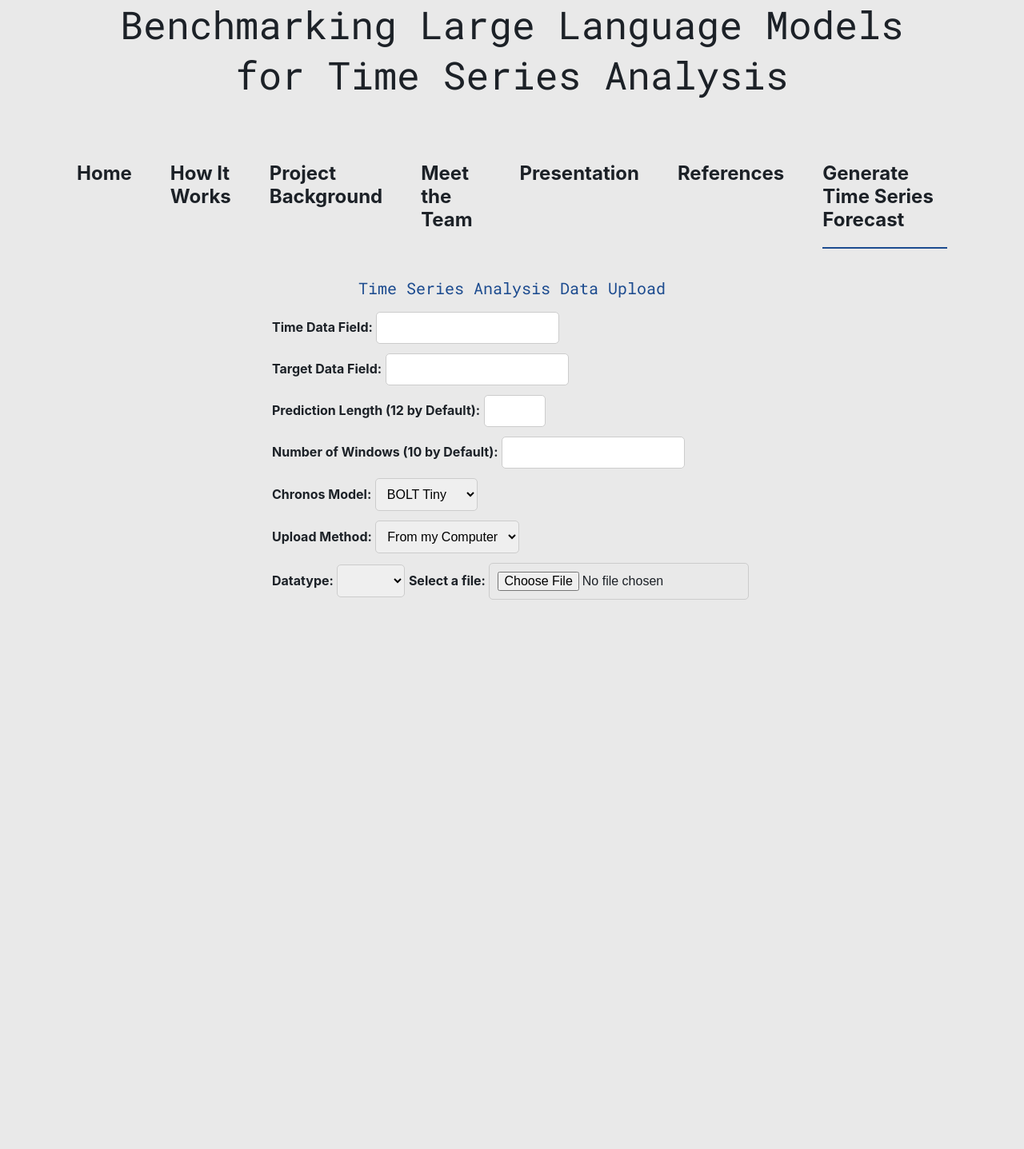
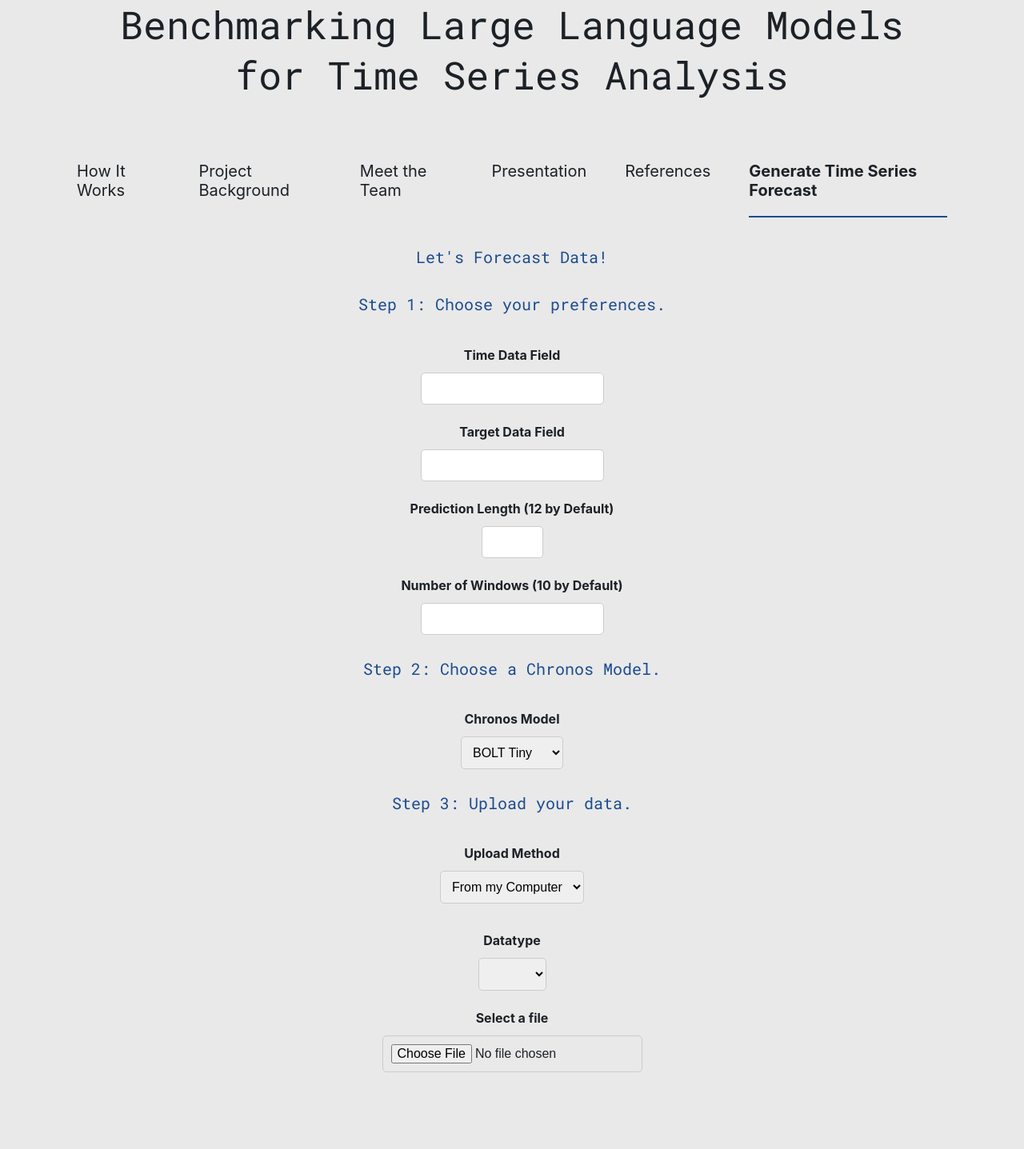
Before and after one commit to sage-p1/SDP-Team-01-Spring-2025-Project-Files, a Flask app: page /upload in a window 1280 px wide. Shown: the part 180-1617 px from the top of the page at 80% size. Before the commit the page ends 930 px from the top, so only its background shows below. Run offline with Flask 3, Linux system fonts and the light colour scheme.

Commit message:
designing

```diff
--- a/v6/static/css/main.css
+++ b/v6/static/css/main.css
@@ -40,12 +40,15 @@
     margin-top: 24px;
 }
 
+.logo a {
+    text-decoration: none;
+}
+
 .nav-bar {
     display: flex;
     justify-content: center;
     gap: 48px;
     padding: 20px 0;
-    font-size: 24px;
     margin-top: 20px;
 }
 
@@ -56,19 +59,30 @@
     padding: 20px 0;
     text-decoration: none;
     color: #1C2127;
-    font-size: 24px;
-    font-weight: bold;
+    font-size: 20px;
+    font-weight: normal;
 }
 
 
 .overview {
     display: flex;
-    justify-content: space-around;
-    width: 600px;
+    flex-direction: row;
+    justify-content: center;
     color:#1C4B8F;
     font-size: 20px;
 }
 
+.overview p {
+    width: 500px;
+    text-align: justify;
+    margin-right: 100px;
+    margin-top: 50px;
+}
+
+.overview img {
+    width: 500px;
+    height: 350px;
+}
 
 
 
@@ -170,3 +184,63 @@
     margin-top: 40px;
     margin-bottom: 24px;
 }
+
+.intro {
+    display: flex;
+    flex-direction: column;
+    align-items: center;
+}
+
+.intro img {
+    width: 400px;
+}
+
+.steps {
+    display: flex;
+    flex-direction: column;
+    align-items: center;
+}
+
+.steps label {
+    margin-top: 24px;
+    margin-bottom: 12px;
+}
+
+.upload_button {
+    display: flex;
+    justify-content: center;
+    margin-top: 50px;
+}
+
+
+.upload_button a {
+    display: flex;
+    justify-content: center;
+    width: 150px;
+    padding: 10px 20px;
+    background-color: #e9e9e9;
+    color: #1C2127;
+    border-radius: 30px;
+    border: 2px solid #1C4B8F;
+    font-size: 16px;
+    font-weight: bold;
+    transition: all 0.3s ease;
+    text-decoration: none;
+}
+
+.upload_button a:hover {
+    background-color: #3148F6;
+    color: #e9e9e9;
+    border-color: #3148F6;
+}
+
+.upload_button p {
+    margin: 0;
+    text-align: center;
+    font-family: 'Inter', sans-serif;
+}
+
+.upload_button a.active {
+    background-color: #3148F6;
+    color: #e9e9e9;
+}
--- a/v6/templates/base.html
+++ b/v6/templates/base.html
@@ -10,11 +10,12 @@
 <body>
     <h2>UConn CSE Senior Design Project Team 1</h2>
     <div class="logo">
-        <h1>Benchmarking Large Language Models</h1>
-        <h1>for Time Series Analysis</h1>
+        <a href="/home">
+            <h1>Benchmarking Large Language Models</h1>
+            <h1>for Time Series Analysis</h1>
+        </a>
     </div>
     <nav class="nav-bar">
-        <a href="/home" class="{% if request.path == '/home' %}active{% endif %}">Home</a>
         <a href="/how_it_works" class="{% if request.path == '/how_it_works' %}active{% endif %}">How It Works</a>
         <a href="/background" class="{% if request.path == '/background' %}active{% endif %}">Project Background</a>
         <a href="/team" class="{% if request.path == '/team' %}active{% endif %}">Meet the Team</a>
--- a/v6/templates/upload_data.html
+++ b/v6/templates/upload_data.html
@@ -67,26 +67,22 @@
 {% endblock %}
 
 {% block body %}
-<h2>Time Series Analysis Data Upload</h2>
+<h2>Let's Forecast Data!</h2>
 <form action="{{ url_for('result') }}" method="POST" enctype="multipart/form-data">
-    <div>
-        <label for="time">Time Data Field:</label>
+    <div class="steps">
+        <h2>Step 1: Choose your preferences.</h2>
+        <label for="time">Time Data Field</label>
         <input type="text" name="time" required>
-    </div>
-    <div>
-        <label for="target">Target Data Field:</label>
+        <label for="target">Target Data Field</label>
         <input type="text" name="target" required>
-    </div>
-    <div>
-        <label for="prediction_length">Prediction Length (12 by Default):</label>
+        <label for="prediction_length">Prediction Length (12 by Default)</label>
         <input type="number" id="prediction_length" name="prediction_length" min="1" max="64">
-    </div>
-    <div>
-        <label for="num_windows">Number of Windows (10 by Default):</label>
+        <label for="num_windows">Number of Windows (10 by Default)</label>
         <input type="number" id="num_windows" name="num_windows" min="1">
     </div>
-    <div>
-        <label for="chronos_model">Chronos Model:</label>
+    <div class="steps"">
+        <h2>Step 2: Choose a Chronos Model.</h2>
+        <label for="chronos_model">Chronos Model</label>
         <select id="chronos_model" name="chronos_model" required>
             <option value="chronos-t5-tiny">Tiny</option>
             <option value="chronos-t5-mini">Mini</option>
@@ -99,8 +95,9 @@
             <option value="chronos-bolt-base">BOLT Base</option>
         </select>
     </div>
-    <div>
-        <label for="upload_method">Upload Method:</label>
+    <div class="steps">
+        <h2>Step 3: Upload your data.</h2>
+        <label for="upload_method">Upload Method</label>
         <select id="upload_method" name="upload_method" onchange="displayAll()" required>
             <option value="local" selected>From my Computer</option>
             <option value="url">URL</option>
@@ -108,8 +105,8 @@
         </select>
     </div>
 
-    <div id="local" class="datatype">
-        <label for="local_datatype">Datatype:</label>
+    <div id="local" class="steps">
+        <label for="local_datatype">Datatype</label>
         <select id="local_datatype" name="local_datatype" class="input" onchange="displayAll()">
             <option value="" selected></option>
             <option value="csv">CSV</option>
@@ -117,12 +114,12 @@
             <option value="xml">XML</option>
             <option value="xlsx">XLSX</option>
         </select>
-        <label for="file">Select a file:</label>
+        <label for="file">Select a file</label>
         <input type="file" id="file" name="file" class="input" accept=".csv, .json, .xml, .xlsx" oninput="displaySubmit()">
     </div>
 
     <div id="url" class="datatype" style="display:none;">
-        <label for="url_datatype">Datatype:</label>
+        <label for="url_datatype">Datatype</label>
         <select id="url_datatype" name="url_datatype" class="input" onchange="displayAll()" >
             <option value="" selected></option>
             <option value="csv">CSV</option>
@@ -131,7 +128,7 @@
             <option value="sheets">Google Sheets</option>
             <option value="excel">Microsoft Excel</option>
         </select>
-        <label for="link">URL:</label>
+        <label for="link">URL</label>
         <input type='text' id="link" name="link" class="input" oninput="displaySubmit()">
     </div>
 
```
Also changed, not shown: v6/requirements.txt (+33 -33 lines), v6/templates/home.html (+9 -14 lines), v6/templates/team.html (+5 -38 lines), v6/static/images/sdp_graphic.png (added).
